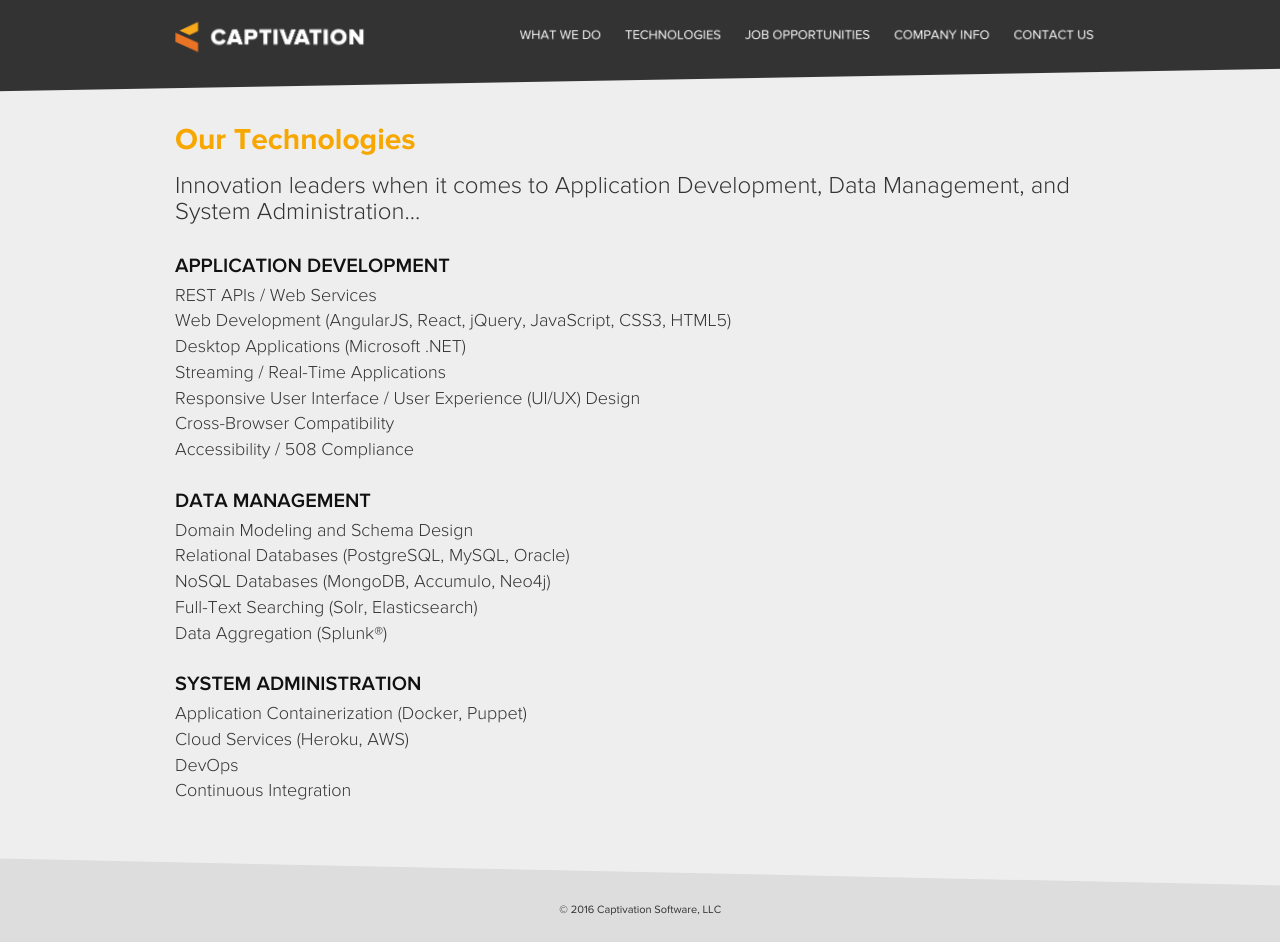
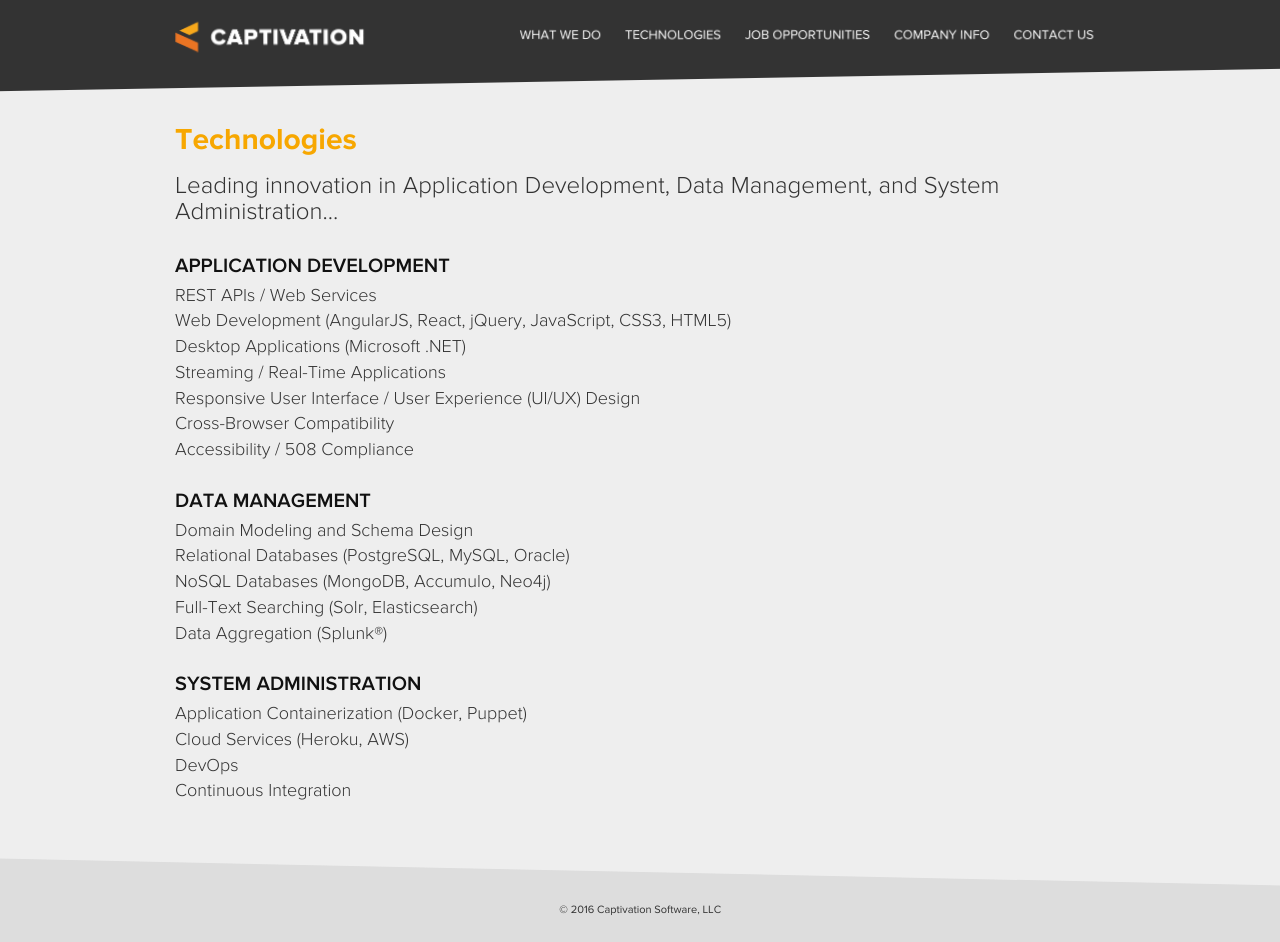
Before and after one commit to isabella232/captivationsoftware.github.io-archive, a Jekyll site: the page built from technologies.html, in a window 1280 px wide and 942 px high. Built offline with Jekyll 4.4.1, drawn with Linux system fonts in a browser that asks for light colours; nearby versions of some CDN libraries; some web fonts are replaced.

Commit message:
Copy changes

```diff
--- a/technologies.html
+++ b/technologies.html
@@ -1,13 +1,13 @@
 ---
 layout: subpage
 title: 'Application Development, Data Management, and System Administration Services | Baltimore, MD | Washington, DC | Remote'
-heading: 'Our Technologies'
+heading: 'Technologies'
 description: 'Captivation Software provides onsite application development, data management, and system administration services in Baltimore, MD and Washington, DC. Also available 100% remote. Learn more here!'
 keywords:
 ---
 <div class="row">
   <div class="col-xs-12">
-    <h2>Innovation leaders when it comes to Application Development, Data Management, and System Administration...</h2>
+    <h2>Leading innovation in Application Development, Data Management, and System Administration...</h2>
 
     <h3>Application Development</h3>
     <ul class="list-unstyled">
```
